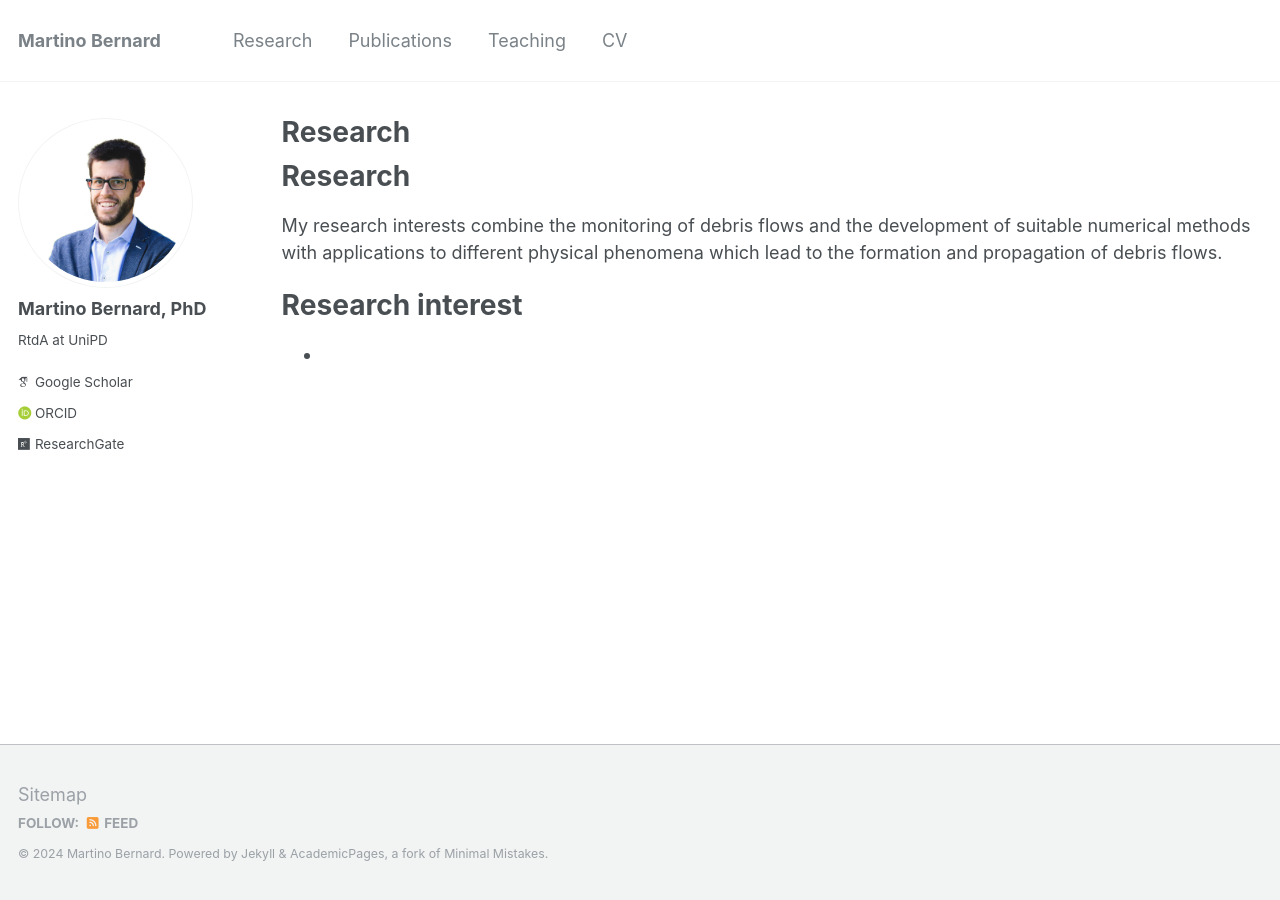
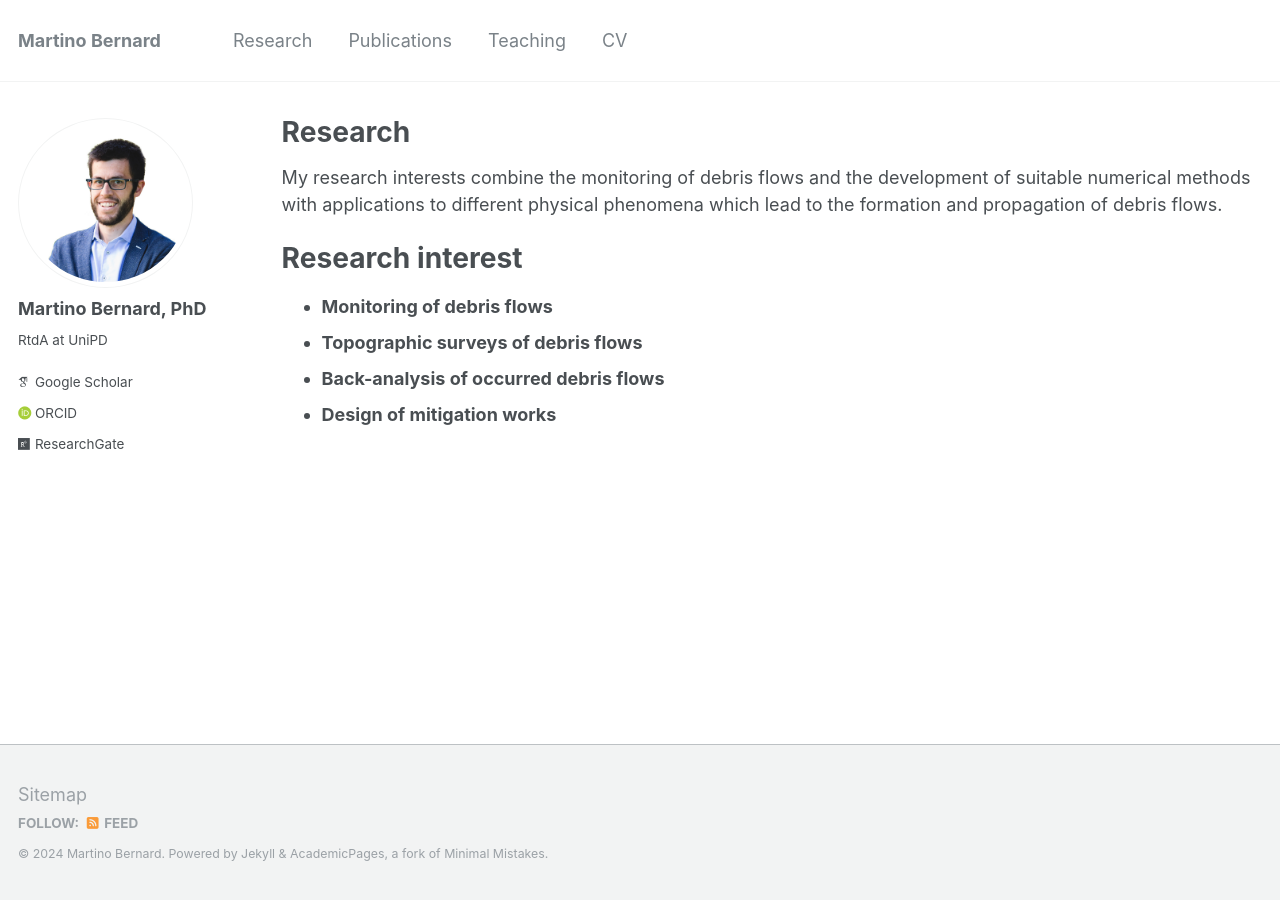
Before and after one commit to martinobernard/martinobernard.github.io, a Jekyll site: the page built from _pages/research.md, in a window 1280 px wide. Built offline with Jekyll 4.4.1, drawn with Linux system fonts in a browser that asks for light colours; some web fonts are replaced.

Commit message:
upd research

```diff
--- a/_pages/research.md
+++ b/_pages/research.md
@@ -7,11 +7,11 @@ author_profile: true
 
 {% include base_path %}
 
-Research
-======
-
 My research interests combine the monitoring of debris flows and the development of suitable numerical methods with applications to different physical phenomena which lead to the formation and propagation of debris flows.
 
 Research interest
 ======
-*
+* <b> Monitoring of debris flows</b>
+* <b> Topographic surveys of debris flows</b>
+* <b> Back-analysis of occurred debris flows</b>
+* <b> Design of mitigation works</b>
```
